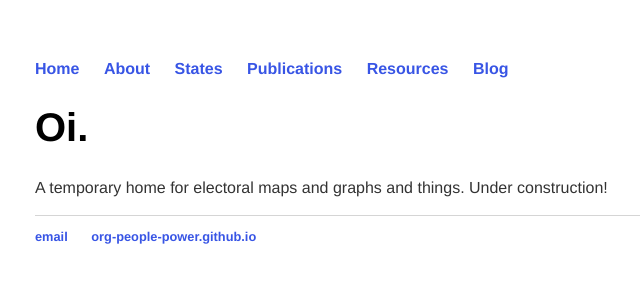
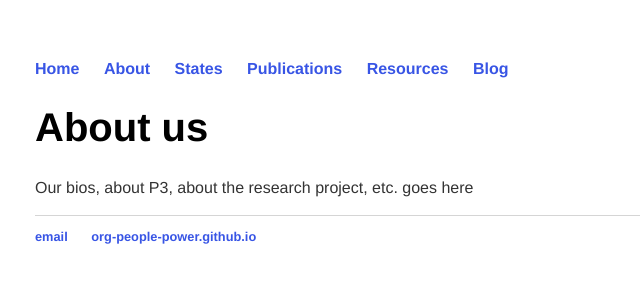
Before and after one commit to org-people-power/org-people-power.github.io, a Jekyll site: the page built from about/index.html, in a window 1280 px wide. Shown: the top 300 px of the page, without its empty margins (157-797 px from the left). Built offline with Jekyll 4.4.1, drawn with Linux system fonts in a browser that asks for light colours.

Commit message:
Update index.html

```diff
--- a/about/index.html
+++ b/about/index.html
@@ -1,8 +1,8 @@
 ---
 layout: default
-title: brasilpolitik
+title: About
 ---
 <div class="blurb">
-	<h1>Oi.</h1>
-	<p>A temporary home for electoral maps and graphs and things. Under construction!</p>
+	<h1>About us</h1>
+	<p>Our bios, about P3, about the research project, etc. goes here</p>
 </div><!-- /.blurb -->
```
